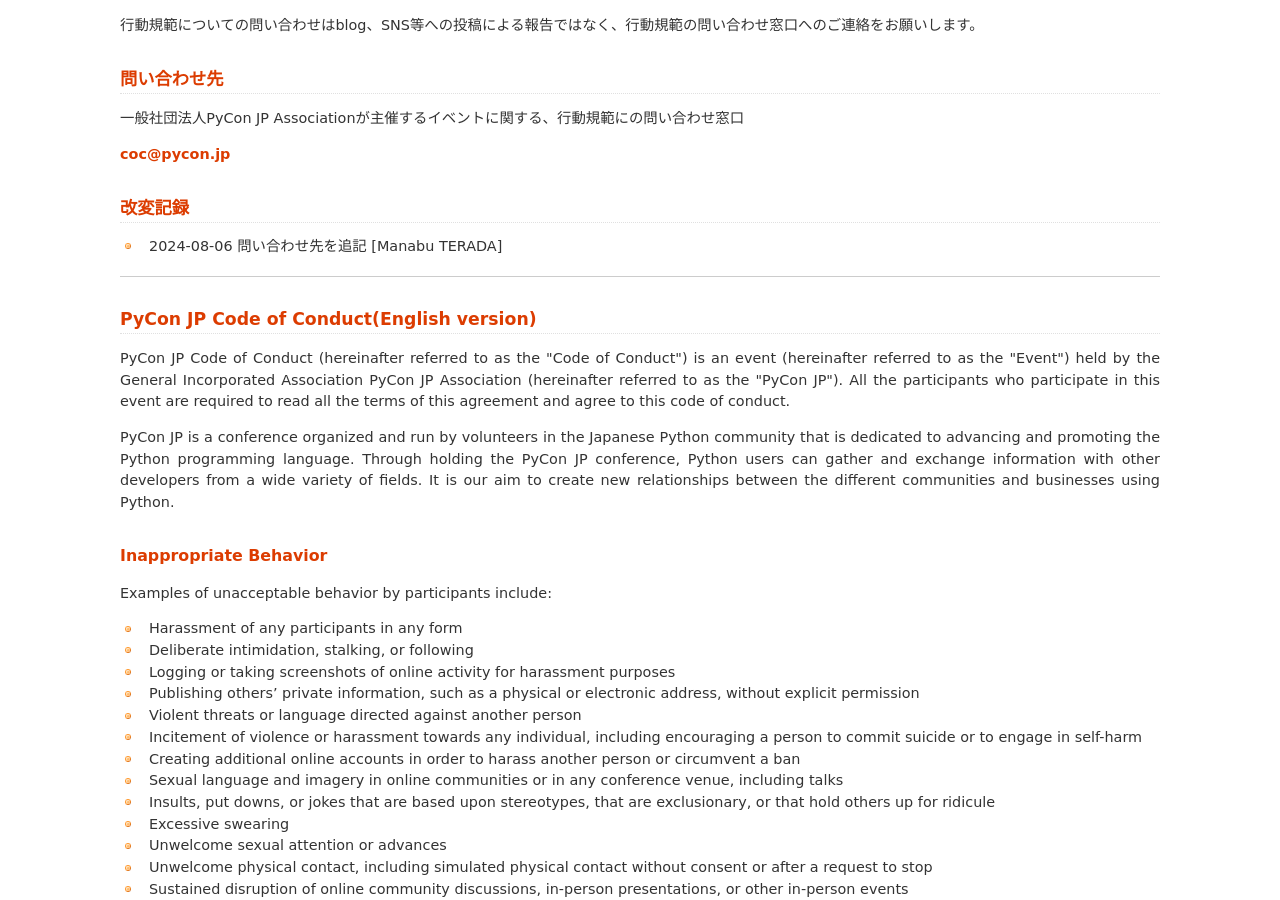
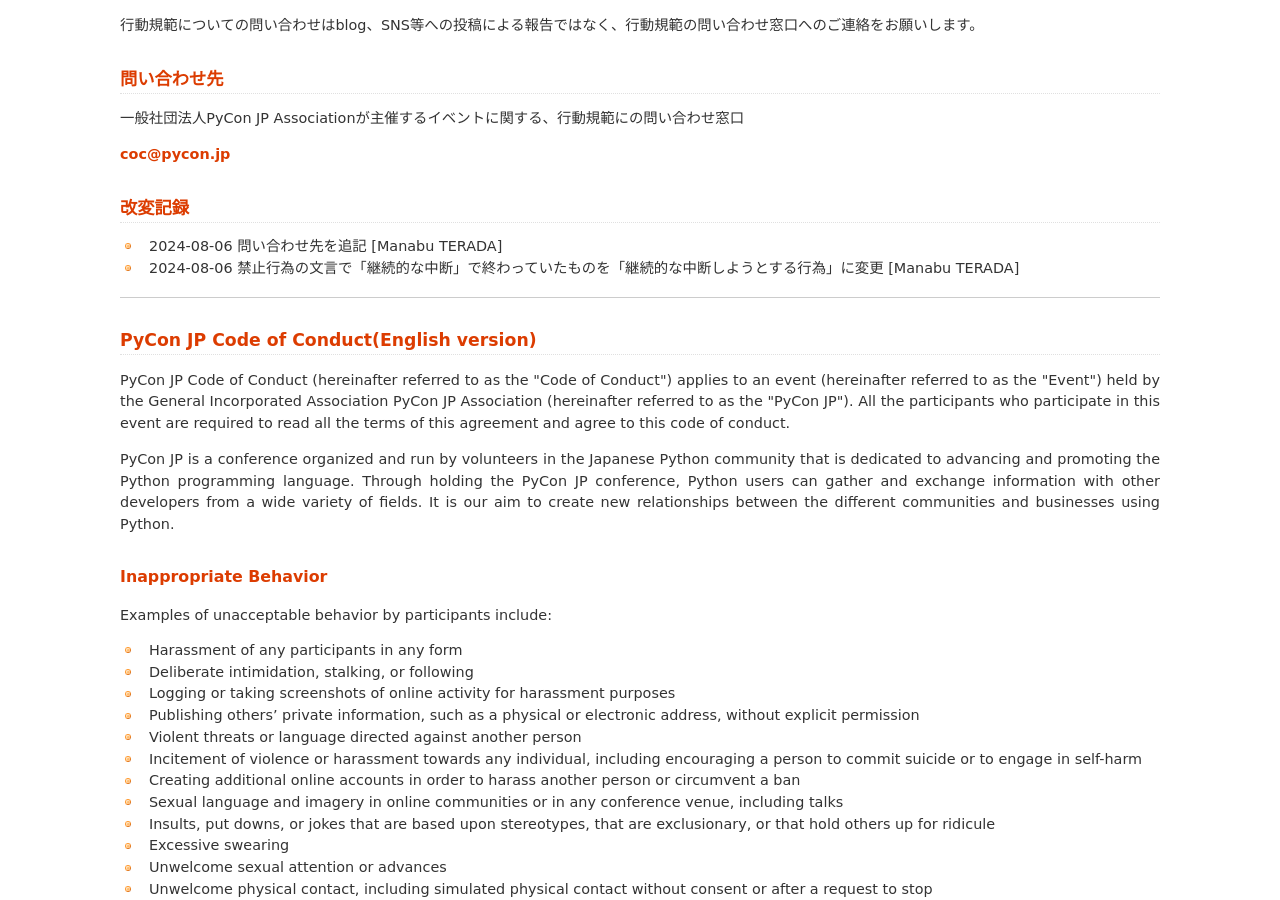
Before and after one commit to pyconjp/www.pycon.jp, a Sphinx documentation site: the page built from source/policies/code-of-conduct.md, in a window 1280 px wide and 900 px high, scrolled down 1870 px. Built offline with Sphinx 7.4.7, drawn with Linux system fonts in a browser that asks for light colours; some of the changed text lies outside the part shown.

Commit message:
指摘を受けていた1件の日本語と1件の英語を修正。内容への影響はない。

```diff
--- a/source/policies/code-of-conduct.md
+++ b/source/policies/code-of-conduct.md
@@ -22,7 +22,7 @@
 * 言葉による性別、性的指向、障碍の有無、外見、身体の大きさ、人種、宗教に関する攻撃的なコメント
 * オンラインイベント会場、会議会場およびコミュニティ、公的空間での(講演を含む)性的な言葉や性的な映像表現、意図的な威力行為、ストーキング、つきまとい、写真撮影や録音によるいやがらせ
 * トークやその他の会議イベントに対して繰り返して中断しようとする行為
-* オンラインコミュニティでのディスカッション、対面でのプレゼンテーション、またはその他の対面でのイベントの継続的な中断
+* オンラインコミュニティでのディスカッション、対面でのプレゼンテーション、またはその他の対面でのイベントの継続的な中断しようとする行為
 * 嫌がらせを目的としたオンライン活動のログ記録またはスクリーンショットの撮影
 * 明示的な許可の無い、住所などの他人の個人情報の公開
 * 自殺や自傷行為を奨励することを含む、個人に対する暴力や嫌がらせの扇動
@@ -75,13 +75,14 @@
 ## 改変記録
 
 - 2024-08-06 問い合わせ先を追記 [Manabu TERADA]
+- 2024-08-06 禁止行為の文言で「継続的な中断」で終わっていたものを「継続的な中断しようとする行為」に変更 [Manabu TERADA]
 
 
 ---
 
 ## PyCon JP Code of Conduct(English version)
 
-PyCon JP Code of Conduct (hereinafter referred to as the "Code of Conduct") is an event (hereinafter referred to as the "Event") held by the General Incorporated Association PyCon JP Association (hereinafter referred to as the "PyCon JP").
+PyCon JP Code of Conduct (hereinafter referred to as the "Code of Conduct") applies to an event (hereinafter referred to as the "Event") held by the General Incorporated Association PyCon JP Association (hereinafter referred to as the "PyCon JP").
 All the participants who participate in this event are required to read all the terms of this agreement and agree to this code of conduct.
 
 PyCon JP is a conference organized and run by volunteers in the Japanese Python community that is dedicated to advancing and promoting the Python programming language.
@@ -158,3 +159,4 @@
 ## Change log
 
 - 2024-08-06 Added CONTACT INFORMATION [Manabu TERADA]
+- 2024-08-06 Modify first line sentence about "PyCon JP Code of Conduct `applies to` an event" [Manabu TERADA]
```
